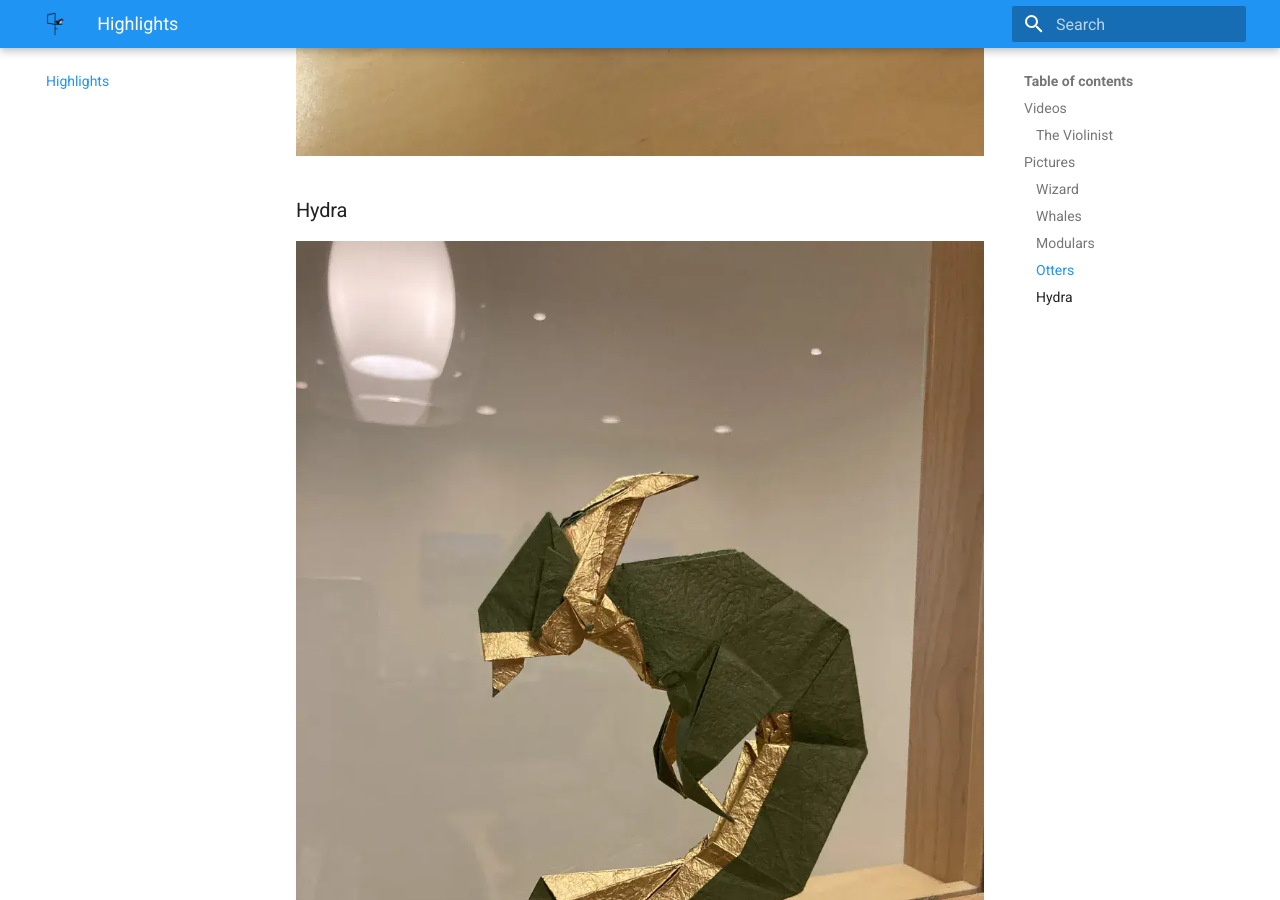
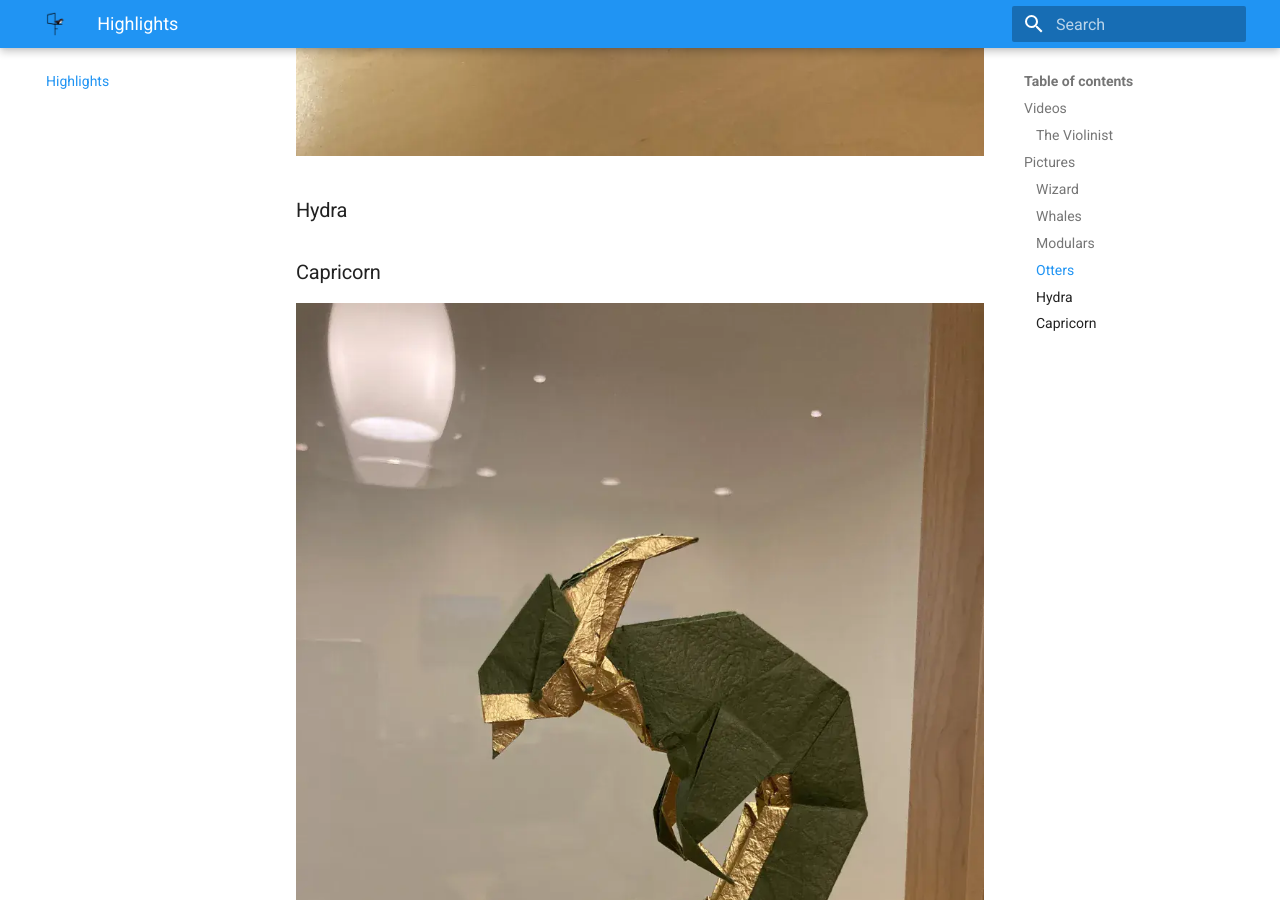
Before and after one commit to origamiucsd/origamiucsd.github.io, an MkDocs documentation site: the page built from docs/highlights.md, in a window 1280 px wide and 900 px high, scrolled down 3828 px. Built offline with MkDocs 1.6.1 and Material for MkDocs 9.7.7, drawn with Linux system fonts in a browser that asks for light colours.

Commit message:
Rename hydra to capricorn

```diff
--- a/docs/highlights.md
+++ b/docs/highlights.md
@@ -28,7 +28,9 @@
 
 ### Hydra
 
-![](media/highlights/hydra.png)
+### Capricorn
+
+![](media/highlights/capricorn.png)
 
 - Folded by: Krishna
 - Model by: ?
```
Also changed, not shown: docs/media/highlights/capricorn.png (renamed from docs/media/highlights/hydra.png).
